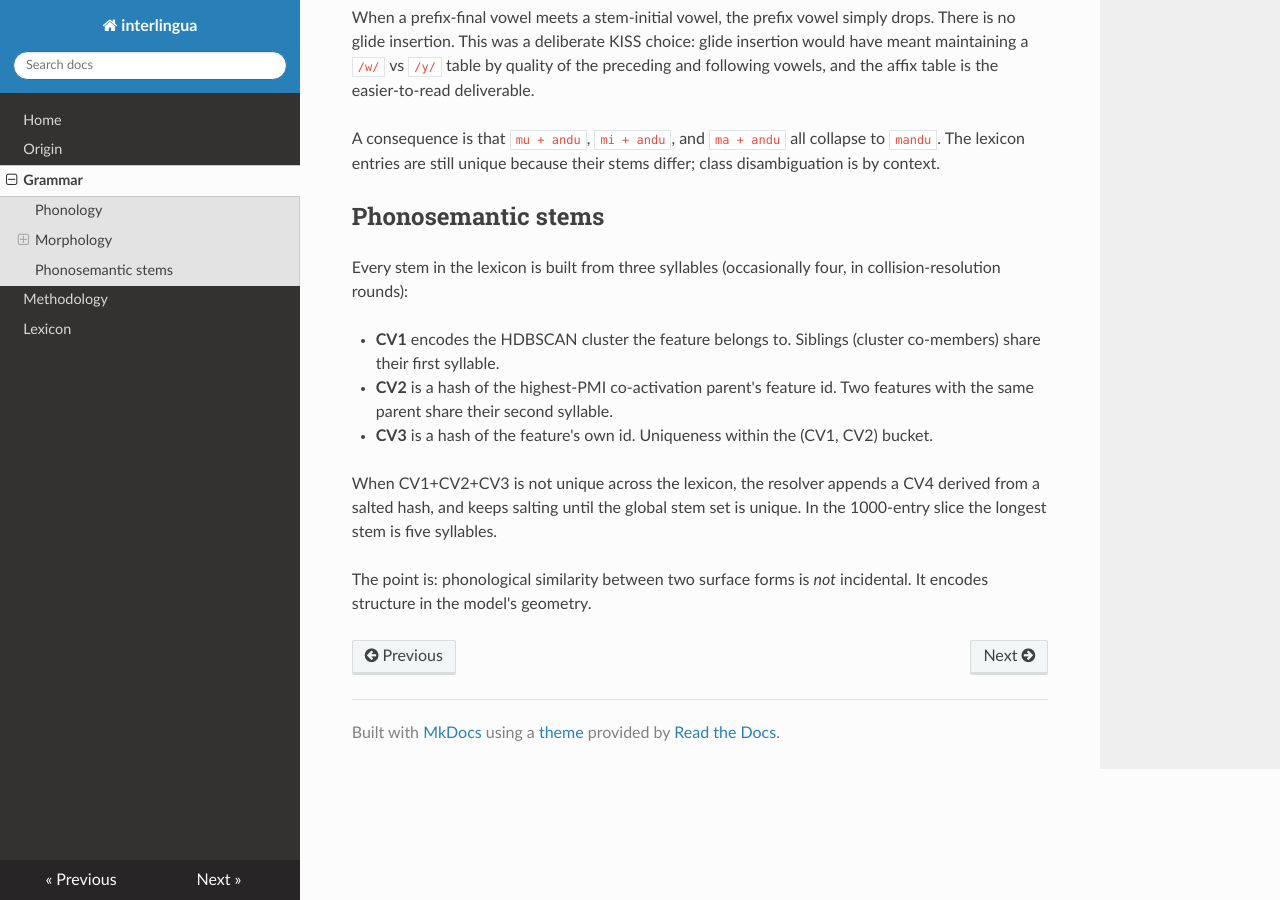
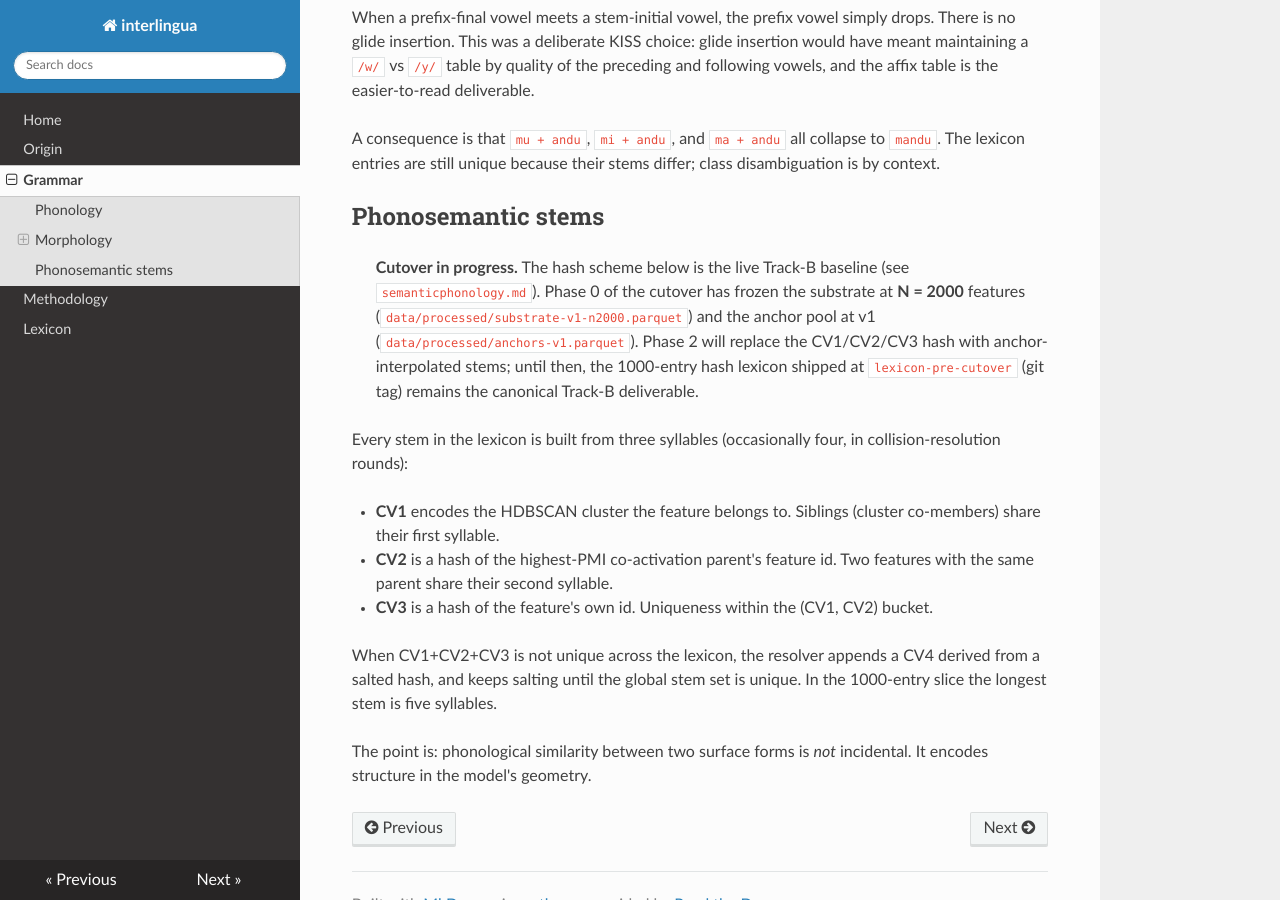
Before and after one commit to kleer001/interlingua, an MkDocs documentation site: the page built from docs/grammar.md, in a window 1280 px wide and 900 px high, scrolled down 2301 px. Built offline with MkDocs 1.6.1, drawn with Linux system fonts in a browser that asks for light colours; nearby versions of some CDN libraries.

Commit message:
docs(cutover): record Phase 0 landing and N=2000 substrate freeze
grammar.md gets a cutover-in-progress banner above the hash-stem section
pointing readers at the substrate snapshot and the lexicon-pre-cutover
tag. orchestration-todo.md section 5 status snapshot replaces the
"(check)" placeholders with the actual 2026-05-17 state: Stages 1-3 + 5
re-run at N=2000, Phase 0 acceptance criteria all met, GLUE Path 1
identified as the parallel entry point.

```diff
--- a/docs/grammar.md
+++ b/docs/grammar.md
@@ -108,6 +108,15 @@ stems differ; class disambiguation is by context.
 
 ## Phonosemantic stems
 
+> **Cutover in progress.** The hash scheme below is the live Track-B
+> baseline (see `semanticphonology.md`). Phase 0 of the cutover has
+> frozen the substrate at **N = 2000** features
+> (`data/processed/substrate-v1-n2000.parquet`) and the anchor pool at
+> v1 (`data/processed/anchors-v1.parquet`). Phase 2 will replace the
+> CV1/CV2/CV3 hash with anchor-interpolated stems; until then, the
+> 1000-entry hash lexicon shipped at `lexicon-pre-cutover` (git tag)
+> remains the canonical Track-B deliverable.
+
 Every stem in the lexicon is built from three syllables (occasionally
 four, in collision-resolution rounds):
 
```
Also changed, not shown: orchestration-todo.md (+19 -15 lines).
